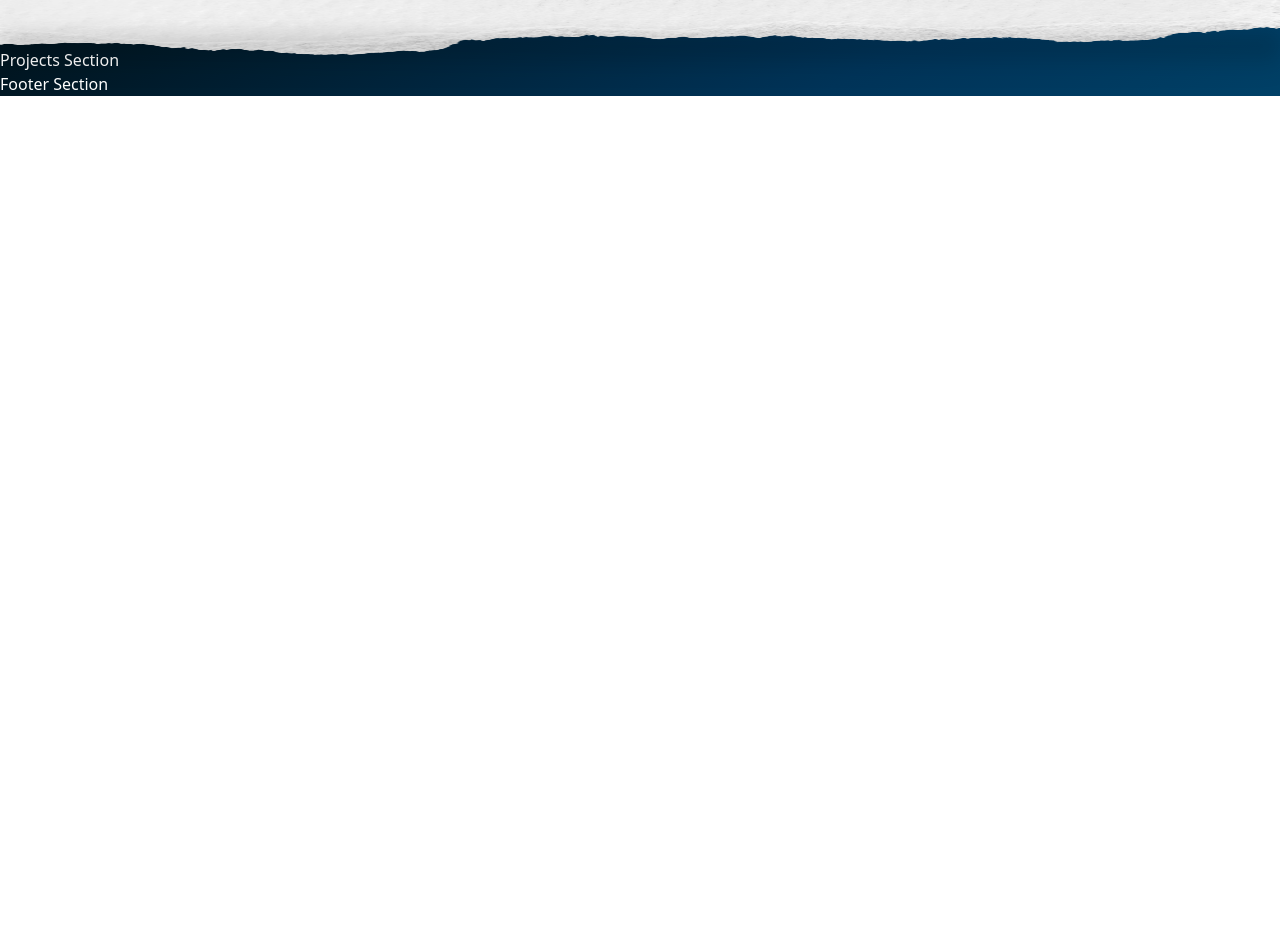
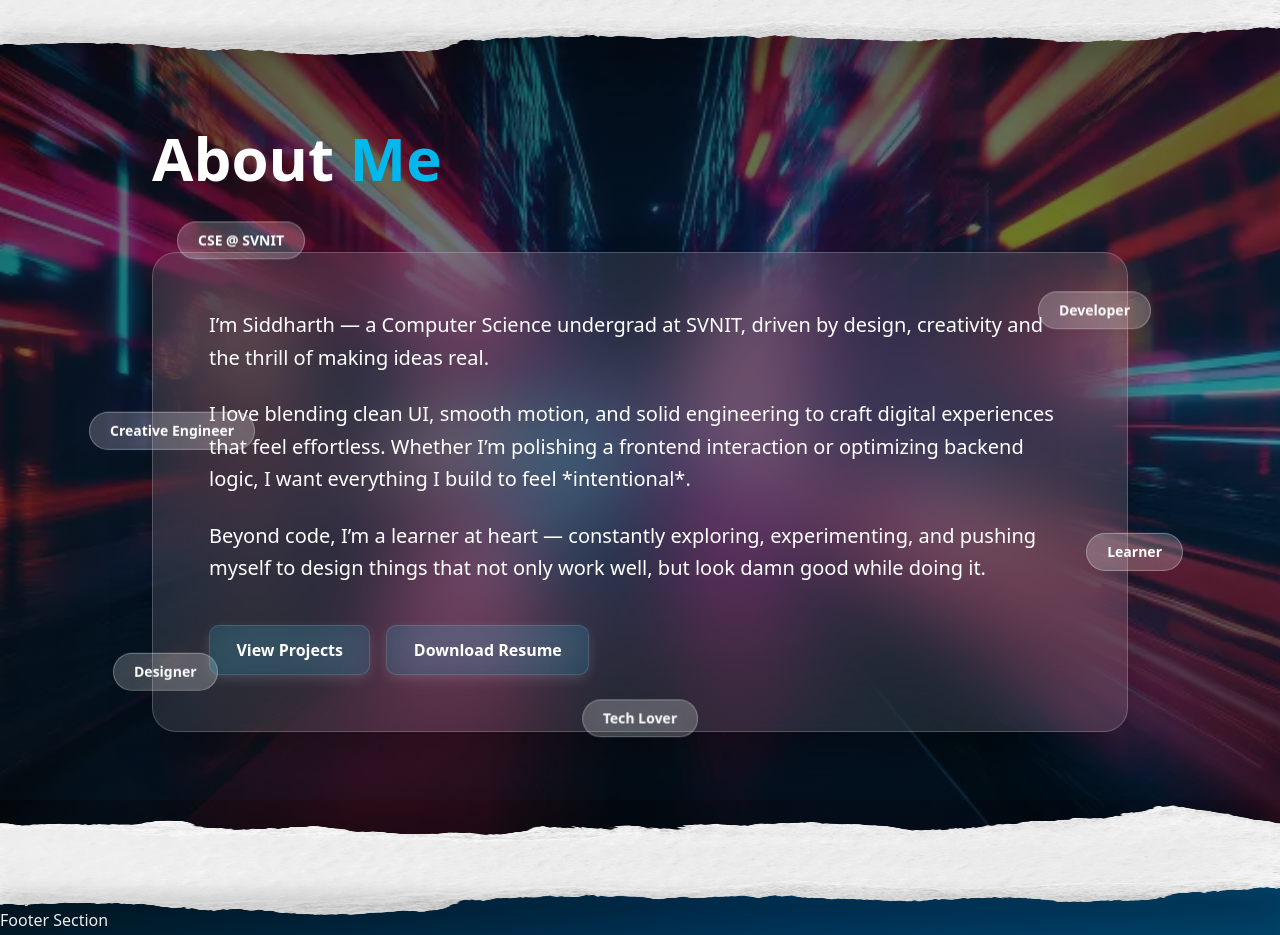
Before and after one commit to siddharth251206/portfolio, a React (Vite) app: page / in a window 1280 px wide. Shown: the part 800-1735 px from the top of the page. Before the commit the page ends 896 px from the top, so only its background shows below. Built offline with nearby package versions, Linux system fonts and the light colour scheme.

Commit message:
tentative about me section is done

```diff
--- a/index.html
+++ b/index.html
@@ -1,5 +1,5 @@
 <!doctype html>
-<html class="dark"lang="en">
+<html class="dark" lang="en">
   <head>
     <meta charset="UTF-8" />
     <link rel="icon" type="image/svg+xml" href="/vite.svg" />
--- a/src/components/About.jsx
+++ b/src/components/About.jsx
@@ -1,3 +1,128 @@
 export default function About() {
-  return <div className="text-foreground">About Section</div>;
+  return (<section
+  id="about"
+  className="relative py-32 overflow-hidden text-[hsl(var(--foreground))]"
+>
+
+  {/* BACKGROUND IMAGE */}
+  <div className="absolute inset-0 z-0">
+    <img
+      src="/about-bg.jpg"
+      className="w-full h-full object-cover object-center opacity-70"
+      alt=""
+    />
+    {/* Dark overlay for readability */}
+    <div className="absolute inset-0 bg-gradient-to-b
+      from-black/50 via-black/30 to-black/70"></div>
+  </div>
+
+  {/* FLOATING DECOR SHAPES */}
+  <div className="absolute inset-0 z-0 pointer-events-none">
+    <div className="absolute w-24 h-24 bg-[hsl(var(--accent))/0.3] blur-3xl rounded-full top-20 left-10 animate-pulse"></div>
+    <div className="absolute w-32 h-32 bg-blue-500/20 blur-3xl rounded-full bottom-20 right-20 animate-pulse"></div>
+  </div>
+
+  {/* MAIN CONTENT */}
+  <div className="relative z-10 max-w-5xl mx-auto px-6">
+
+    {/* HEADING */}
+    <h2 className="text-5xl md:text-6xl font-extrabold mb-16 text-center worddrop">
+      About <span className="text-[hsl(var(--accent))]">Me</span>
+    </h2>
+
+    {/* GLASS CARD */}
+    <div className="
+      relative p-10 md:p-14
+      rounded-3xl
+      backdrop-blur-2xl
+      bg-white/10 dark:bg-white/5
+      border border-white/20 dark:border-white/10
+      shadow-2xl shadow-black/40
+      transform transition-all hover:scale-[1.02]
+    ">
+
+      {/* FLOATING TAGS */}
+      <div className="absolute -top-6 left-6">
+        <div className="px-5 py-2 rounded-full bg-white/20
+          border border-white/30 backdrop-blur-xl
+          text-sm font-semibold animate-bounce">
+          CSE @ SVNIT
+        </div>
+      </div>
+
+      <div className="absolute top-12 -right-6">
+        <div className="px-5 py-2 rounded-full bg-white/20
+          border border-white/30 backdrop-blur-xl
+          text-sm font-semibold animate-floating">
+          Developer
+        </div>
+      </div>
+
+      <div className="absolute bottom-10 -left-10">
+        <div className="px-5 py-2 rounded-full bg-white/20
+          border border-white/30 backdrop-blur-xl
+          text-sm font-semibold animate-floating-delayed">
+          Designer
+        </div>
+      </div>
+      {/* FLOATING TAGS */}
+
+<div className="absolute -bottom-4 right-1/2 translate-x-1/2">
+  <div className="px-5 py-2 rounded-full bg-white/20
+    border border-white/30 backdrop-blur-xl
+    text-sm font-semibold animate-floating">
+    Tech Lover
+  </div>
+</div>
+
+<div className="absolute top-1/3 -left-16">
+  <div className="px-5 py-2 rounded-full bg-white/20
+    border border-white/30 backdrop-blur-xl
+    text-sm font-semibold animate-floating-delayed">
+    Creative Engineer
+  </div>
+</div>
+
+<div className="absolute bottom-1/3 -right-14">
+  <div className="px-5 py-2 rounded-full bg-white/20
+    border border-white/30 backdrop-blur-xl
+    text-sm font-semibold animate-floating-slower">
+    Learner
+  </div>
+</div>
+
+      {/* BIO TEXT */}
+      <div className="leading-relaxed text-xl space-y-6 worddrop">
+
+        <p>
+          I’m Siddharth — a Computer Science undergrad at SVNIT,
+          driven by design, creativity and the thrill of making ideas real.
+        </p>
+
+        <p>
+          I love blending clean UI, smooth motion, and solid engineering
+          to craft digital experiences that feel effortless.
+          Whether I’m polishing a frontend interaction or optimizing backend logic,
+          I want everything I build to feel *intentional*.
+        </p>
+
+        <p>
+          Beyond code, I’m a learner at heart — constantly exploring,
+          experimenting, and pushing myself to design things that
+          not only work well, but look damn good while doing it.
+        </p>
+
+      </div>
+
+      {/* BUTTONS */}
+      <div className="flex gap-4 pt-10">
+        <button className="btn">View Projects</button>
+        <button className="btn">Download Resume</button>
+      </div>
+
+    </div>
+
+  </div>
+</section>
+  );
 }
--- a/src/index.css
+++ b/src/index.css
@@ -410,3 +410,26 @@
   background: linear-gradient(to bottom, rgba(0,0,0,0.2), transparent);
   filter: blur(10px);
 }
+@keyframes float {
+  0% { transform: translateY(0); }
+  50% { transform: translateY(-10px); }
+  100% { transform: translateY(0); }
+}
+
+.animate-floating {
+  animation: float 4s ease-in-out infinite;
+}
+
+.animate-floating-delayed {
+  animation: float 5s ease-in-out infinite;
+  animation-delay: 1s;
+}
+@keyframes float-slow {
+  0% { transform: translateY(0); }
+  50% { transform: translateY(-6px); }
+  100% { transform: translateY(0); }
+}
+
+.animate-floating-slower {
+  animation: float-slow 6s ease-in-out infinite;
+}
--- a/src/pages/Home.jsx
+++ b/src/pages/Home.jsx
@@ -24,7 +24,9 @@ return (<>
   <div className="torn-divider"></div>
 </div>
       <About />
-
+       <div className="relative h-[0px]">
+  <div className="torn-divider"></div>
+</div>
       <Skills />
       <ProjectsSection />
       <Footer />
```
Also changed, not shown: public/about-bg.jpg (added).
